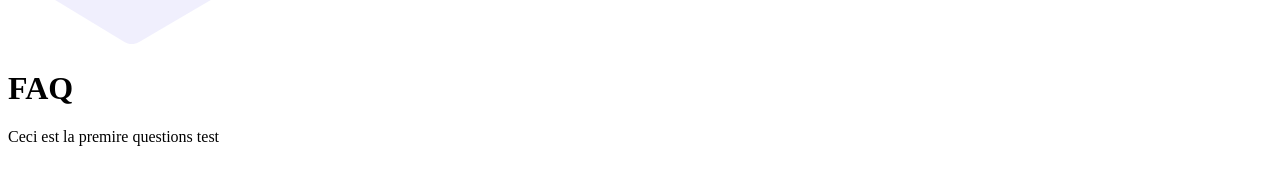
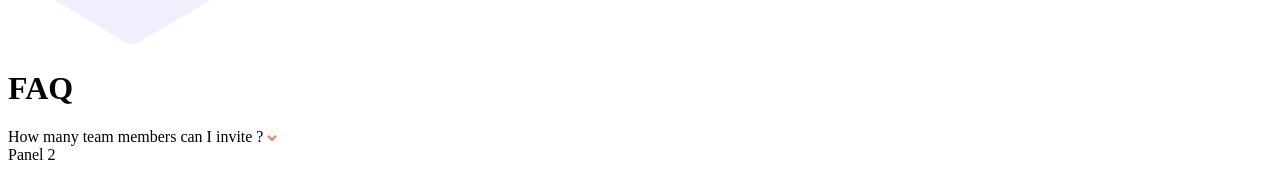
Before and after one commit to MILANT10/Challenge_FAQ, a React (Create React App) app: page / in a window 1280 px wide. Shown: the part 1030-1199 px from the top of the page. Built offline with nearby package versions, Linux system fonts and the light colour scheme.

Commit message:
Modification design, ajout de l'accordion et question reponse components

```diff
--- /dev/null
+++ b/src/components/Accordion/Accordion.jsx
@@ -0,0 +1,34 @@
+import React, { useState } from "react";
+import "../../index.css";
+import { Questions1 } from "../Questions1/Questions1";
+
+export function Accordion() {
+  const [activePanel, setActivePanel] = useState(null);
+
+  const handlePanelClick = (panelIndex) => {
+    setActivePanel(panelIndex === activePanel ? null : panelIndex);
+  };
+
+  return (
+    <>
+      <div
+        className={`w-full border-b-2 border-darkGrayish pb-4 ${
+          activePanel === 1
+        }`}>
+        <div className="cursor-pointer" onClick={() => handlePanelClick(1)}>
+          <Questions1 activePanel={activePanel === 1} />
+        </div>
+        {activePanel === 1 && <div className="p-4">Content of Panel 1</div>}
+      </div>
+      <div
+        className={`border border-gray-300 rounded-md ${
+          activePanel === 2 ? "bg-gray-100" : ""
+        }`}>
+        <div className="p-4 cursor-pointer" onClick={() => handlePanelClick(2)}>
+          Panel 2
+        </div>
+        {activePanel === 2 && <div className="p-4">Content of Panel 2</div>}
+      </div>
+    </>
+  );
+}
--- a/src/components/Questions1/Questions1.jsx
+++ b/src/components/Questions1/Questions1.jsx
@@ -1,9 +1,22 @@
-import "../../index.css";
+import React from "react";
+import arrowDownSvg from "../../images/icon-arrow-down.svg"; // Chemin correct pour le fichier SVG
 
-export function Questions1() {
+export function Questions1({ activePanel }) {
   return (
-    <>
-      <div>Ceci est la premire questions test</div>
-    </>
+    <div>
+      <div
+        className={`text-sm flex justify-between items-center ${
+          activePanel ? "text-veryDark" : "text-darkGrayish"
+        }`}>
+        How many team members can I invite ?{" "}
+        <img
+          className={`inline w-4 pt-1 ${
+            activePanel ? "rotate-180" : "rotate-0"
+          }`}
+          src={arrowDownSvg}
+          alt="Arrow Down"
+        />{" "}
+      </div>
+    </div>
   );
 }
--- /dev/null
+++ b/src/components/Reponse1/Reponse1.jsx
@@ -0,0 +1 @@
+import "../../index.css";
--- a/src/components/SecondBox/SecondBox.jsx
+++ b/src/components/SecondBox/SecondBox.jsx
@@ -1,12 +1,13 @@
 import "../../index.css";
+import { Accordion } from "../Accordion/Accordion";
 import { Questions1 } from "../Questions1/Questions1";
 
 export function SecondBox() {
   return (
     <>
-      <div className="w-3/4 relative bottom-48 flex flex-col items-center">
+      <div className="w-11/12 relative bottom-48 flex flex-col items-center p-2">
         <h1 className="text-veryDark text-3xl font-bold mb-5">FAQ</h1>
-        <Questions1 />
+        <Accordion />
       </div>
     </>
   );
```
Also changed, not shown: 1 other file (tests, documents, lock files or other folders).
